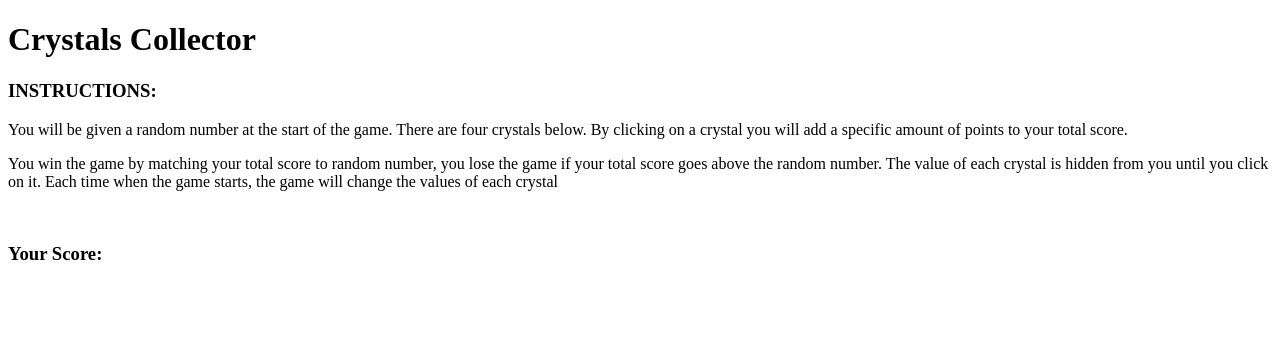
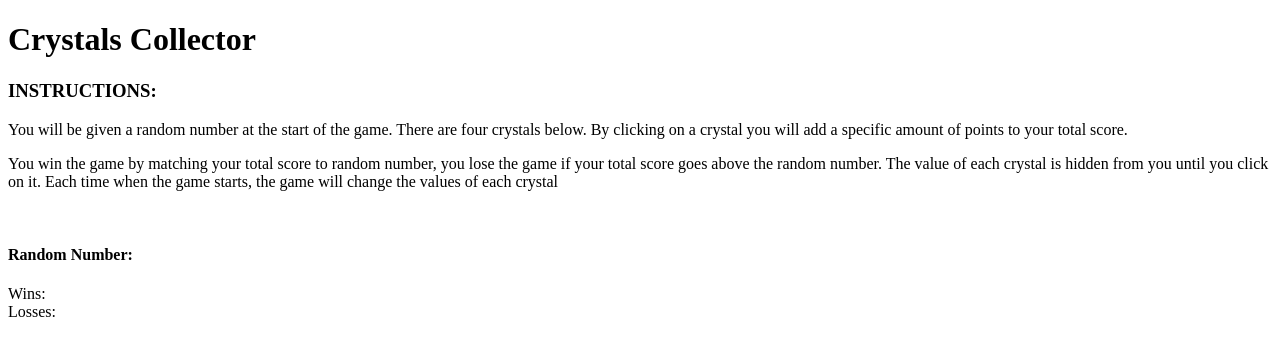
Before and after one commit to malorielara/crystalsCollector, a plain HTML site: page index.html in a window 1280 px wide. Drawn offline with Linux system fonts and the light colour scheme.

Commit message:
added wins and losses columns

```diff
--- a/index.html
+++ b/index.html
@@ -30,11 +30,13 @@
 
                 <br>
 
-                <div class = "col-md-3">
-                    <div class = "card md-4">
-                        <div class = "card-head">
-                            <h3>Your Score:</h3>
-                        </div>
+                <div class = "row">
+                    <div class = "col-lg-6 randomNumber">
+                        <h4>Random Number: </h4>
+                    </div>
+                    <div class = "col-lg-2 winlose">
+                        <div class = "row win">Wins: </div>
+                        <div class = "row loss">Losses: </div>
                     </div>
 
                 </div>
```
Also changed, not shown: assets/javascript/logic.js (added).
